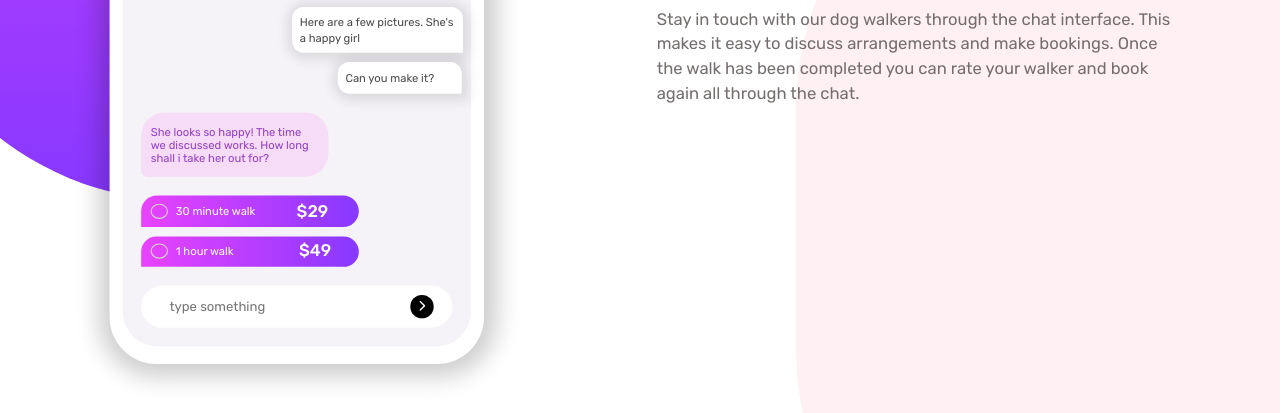
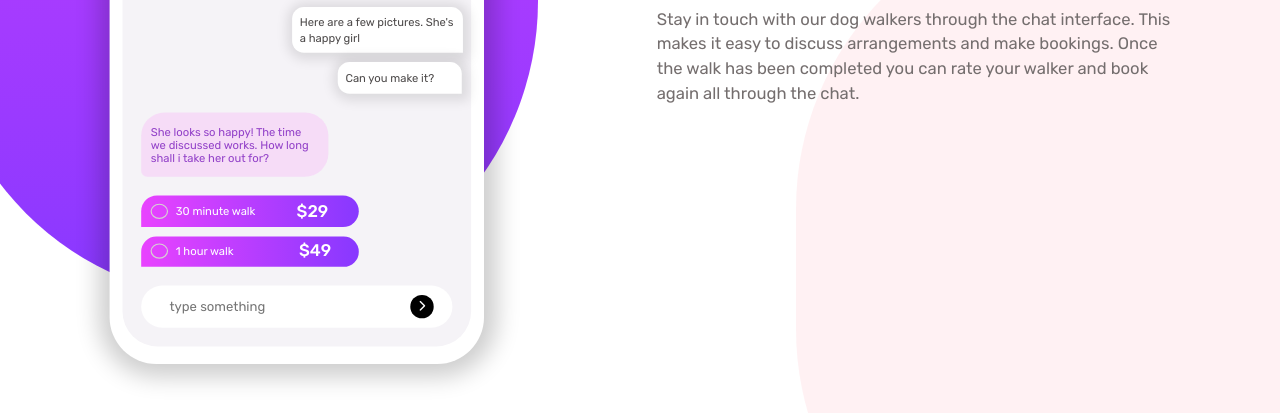
Before and after one commit to dazzlerabhi30800/frontendMentor-chat-app-css-illustration, a plain HTML site: page index.html in a window 1280 px wide. Shown: the part 387-800 px from the top of the page. Drawn offline with Linux system fonts and the light colour scheme.

Commit message:
Fixed some code

```diff
--- a/style.css
+++ b/style.css
@@ -356,11 +356,11 @@
   }
 
   .top__background {
-    position : absolute;
-    height : 70vh;
-    left : -1rem;
+    position : fixed;
+    height : 80vh;
+    left : 3%;
     background-image : linear-gradient(to bottom,hsl(293, 100%, 63% ),hsl(264, 100%, 61%) );
-    width : 25rem;
+    width : 25em;
     border-radius : 250px;
     top : -7rem;
     z-index : -1;
@@ -368,11 +368,11 @@
   }
 
   .bottom__background {
-    position : absolute;
+    position : fixed;
     bottom : 0;
     right : 0;
     background : rgba(255, 192, 203, 0.226);
-    height : 70vh;
+    height : 60vh;
     width : 25rem;
     border-radius : 200px;
     bottom : -6rem;
```
